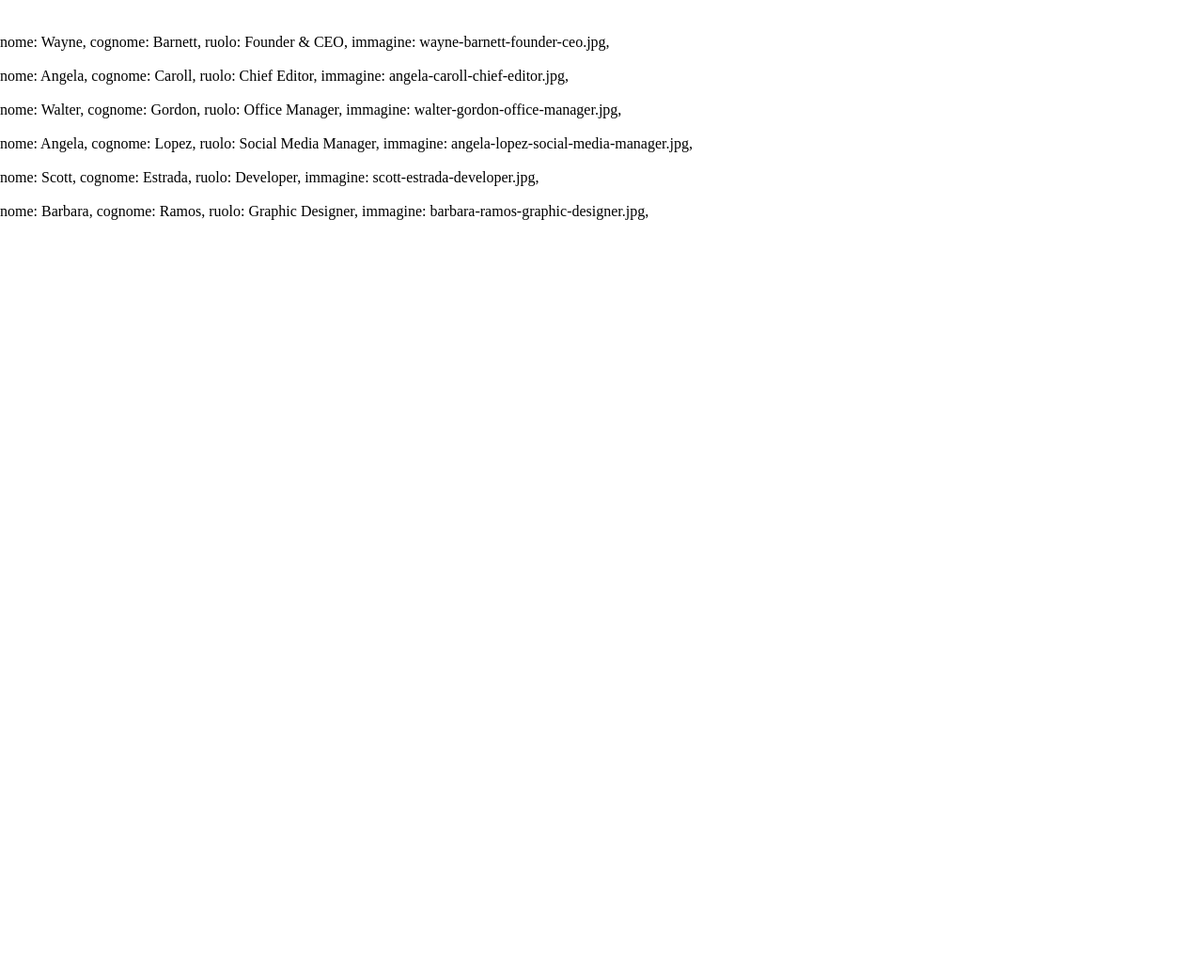
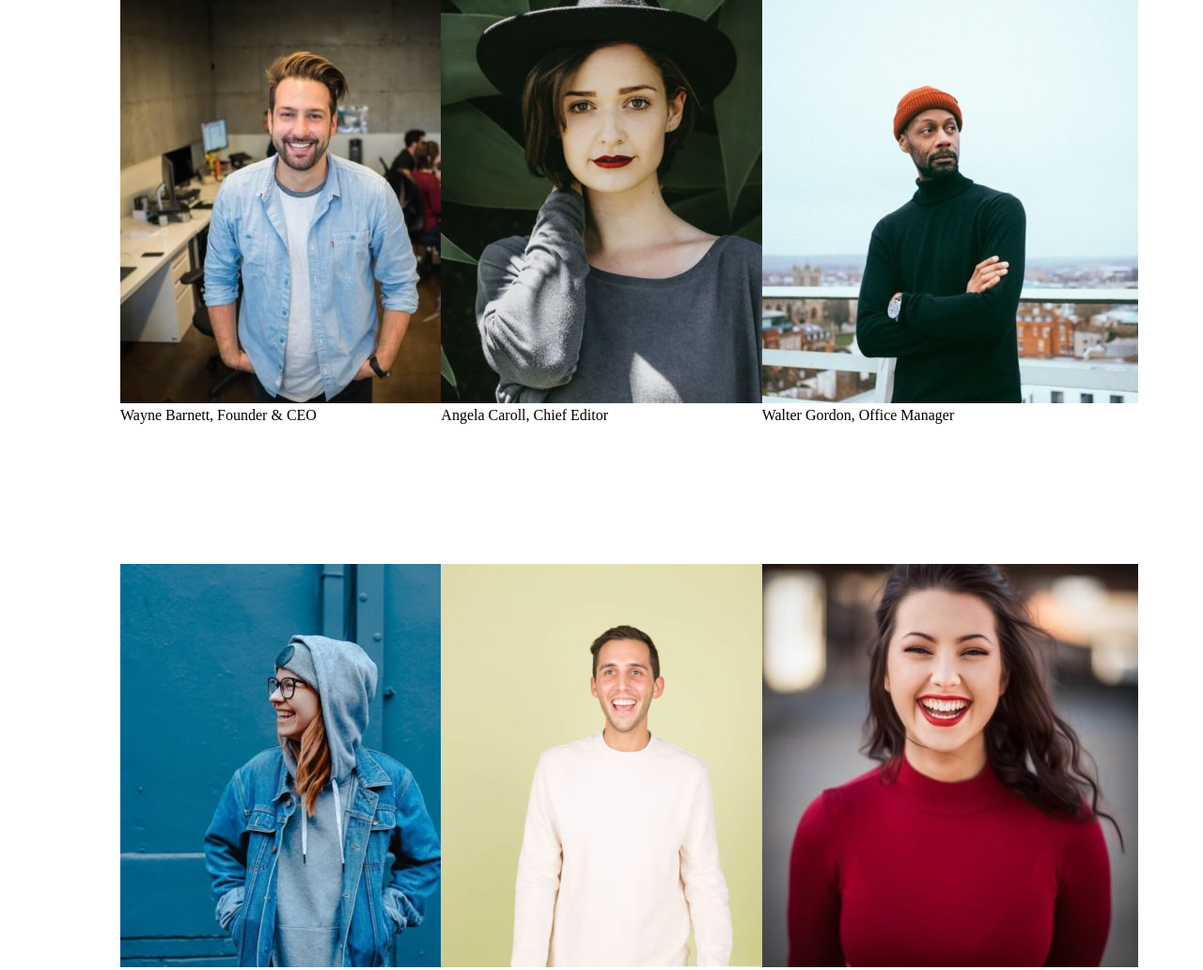
Before and after one commit to ValerioCani/js-our-team, a plain HTML site: page bonus/index.html in a window 1280 px wide. Shown: the top 1032 px of the page at 94% size. Before the commit the page ends 800 px from the top, so only its background shows below. Drawn offline with Linux system fonts and the light colour scheme.

Commit message:
secondo bonus fatto quasi bene

```diff
--- a/bonus/css/style.css
+++ b/bonus/css/style.css
@@ -3,3 +3,10 @@
     padding: 0;
     box-sizing: border-box;
 }
+
+#main{
+    display:flex;
+    flex-wrap: wrap;
+    width: 80%;
+    margin: 0 auto;
+}
--- a/bonus/js/main.js
+++ b/bonus/js/main.js
@@ -3,47 +3,56 @@ const team = [
         nome: 'Wayne',
         cognome: 'Barnett',
         ruolo: 'Founder & CEO',
-        immagine: 'wayne-barnett-founder-ceo.jpg'
+        immagine: '<img src="img/wayne-barnett-founder-ceo.jpg" alt=""/>'
     },
     {
         nome: 'Angela',
         cognome: 'Caroll',
         ruolo: 'Chief Editor',
-        immagine: 'angela-caroll-chief-editor.jpg'
+        immagine: '<img src="img/angela-caroll-chief-editor.jpg" alt=""/>'
     },
     {
         nome: 'Walter',
         cognome: 'Gordon',
         ruolo: 'Office Manager',
-        immagine: 'walter-gordon-office-manager.jpg'
+        immagine: '<img src="img/walter-gordon-office-manager.jpg" alt=""/>'
     },
     {
         nome: 'Angela',
         cognome: 'Lopez',
         ruolo: 'Social Media Manager',
-        immagine: 'angela-lopez-social-media-manager.jpg'
+        immagine: '<img src="img/angela-lopez-social-media-manager.jpg" alt=""/>'
     },
     {
         nome: 'Scott',
         cognome: 'Estrada',
         ruolo: 'Developer',
-        immagine: 'scott-estrada-developer.jpg'
+        immagine: '<img src="img/scott-estrada-developer.jpg" alt=""/>'
     },
     {
         nome: 'Barbara',
         cognome: 'Ramos',
         ruolo: 'Graphic Designer',
-        immagine: 'barbara-ramos-graphic-designer.jpg'
+        immagine: '<img src="img/barbara-ramos-graphic-designer.jpg" alt=""/>'
     }
 ];
 
-console.log(team);
+const main = document.getElementById('main');
 
-for(let i in team){
+for(let i=0; i<team.length; i++){
     const memeber = team[i];
-    console.log(team[i]);
-    document.getElementById('main').innerHTML +='</br></br>';
-    for(let c in team[i]){
-        document.getElementById('main').innerHTML += c +': '+ memeber[c] +', ';
+    const card = createCard();
+    main.append(card);
+    for(let c in memeber){
+        card.innerHTML=memeber['immagine'];
+        card.append(memeber['nome'] + ' ' + memeber['cognome'] + ', ' + memeber['ruolo']);
     };
-};
+}
+
+
+function createCard(){
+    const newCard = document.createElement('div');
+    newCard.style.height = '600px';
+    newCard.style.width = 'calc(100% / 3)';
+    return newCard;
+}
```
Also changed, not shown: bonus/index.html (line endings or trailing spaces), 1 other file.
